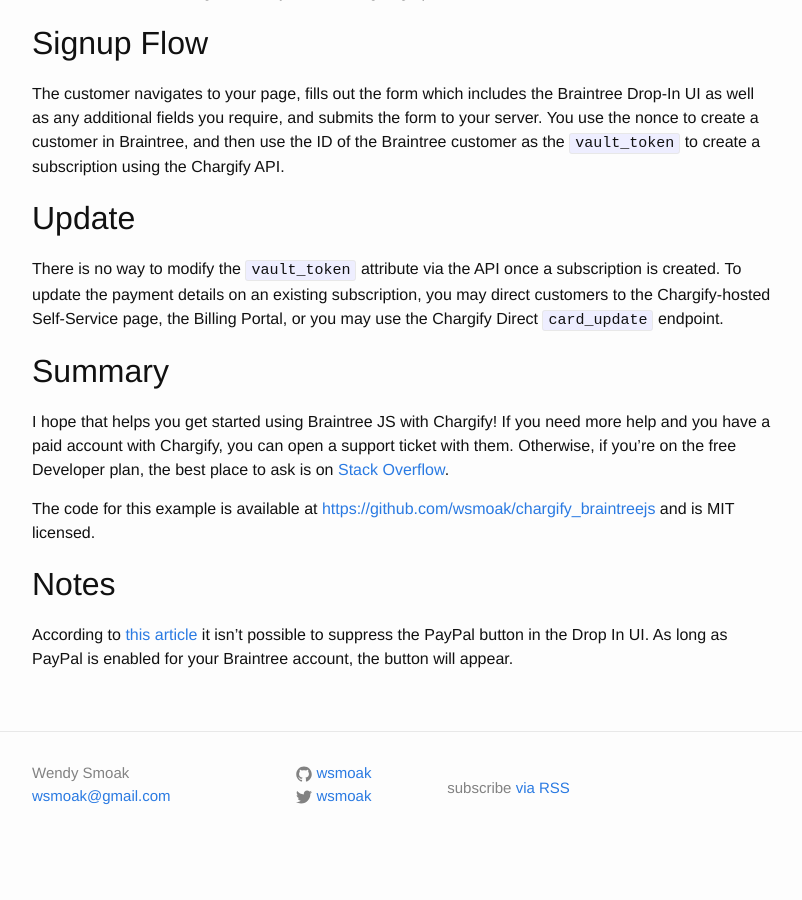
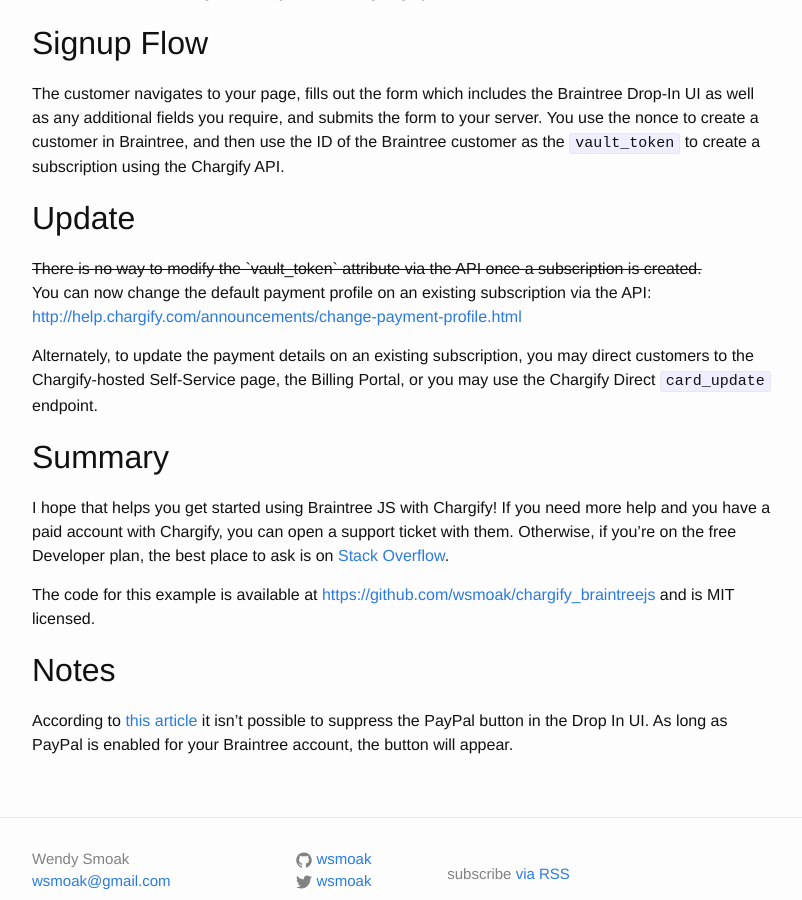
Before and after one commit to wsmoak/wsmoak.github.io, a Jekyll site: the page built from _posts/2016-04-25-using-braintree-js-with-chargify.md, in a window 1280 px wide and 900 px high, scrolled down 3657 px. Shown: the whole window, without its empty margins (238-1040 px from the left). Built offline with Jekyll 4.4.1, drawn with Linux system fonts in a browser that asks for light colours; comment, search, counter and statistics services are not loaded; before the commit the page ends 4524 px from its top, so only the background shows below that.

Commit message:
Update Using Braintree JS with Chargify
Link to new API endpoint for modifying vault token.

```diff
--- a/_posts/2016-04-25-using-braintree-js-with-chargify.md
+++ b/_posts/2016-04-25-using-braintree-js-with-chargify.md
@@ -139,7 +139,9 @@
 
 ## Update
 
-There is no way to modify the `vault_token` attribute via the API once a subscription is created.  To update the payment details on an existing subscription, you may direct customers to the Chargify-hosted Self-Service page, the Billing Portal, or you may use the Chargify Direct `card_update` endpoint.
+<s>There is no way to modify the `vault_token` attribute via the API once a subscription is created.</s> You can now change the default payment profile on an existing subscription via the API: <http://help.chargify.com/announcements/change-payment-profile.html>
+
+Alternately, to update the payment details on an existing subscription, you may direct customers to the Chargify-hosted Self-Service page, the Billing Portal, or you may use the Chargify Direct `card_update` endpoint.
 
 ## Summary
 
```
